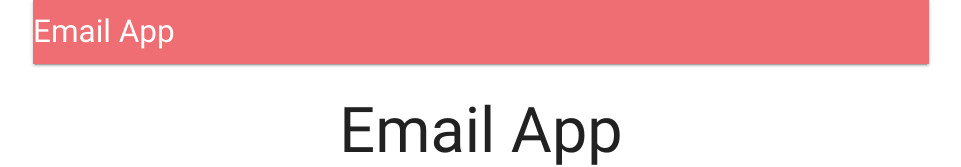
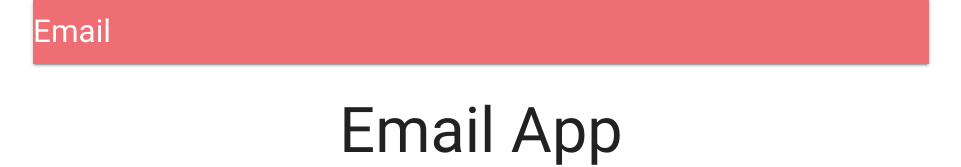
Before and after one commit to timmywheels/email-app, a React (Create React App) app in the folder client/: page / in a window 1280 px wide. Shown: the top 167 px of the page, without its empty margins (159-1120 px from the left). Built offline with nearby package versions, Linux system fonts and the light colour scheme; no server answers.

Commit message:
edited Header.js

```diff
--- a/client/src/components/Header.js
+++ b/client/src/components/Header.js
@@ -35,7 +35,7 @@ class Header extends Component {
             to={this.props.auth ? '/surveys' : '/'}
             className="left brand-logo"
           >
-            Email App
+            Email
           </Link>
           <ul className="right">{this.renderContent()}</ul>
         </div>
```
